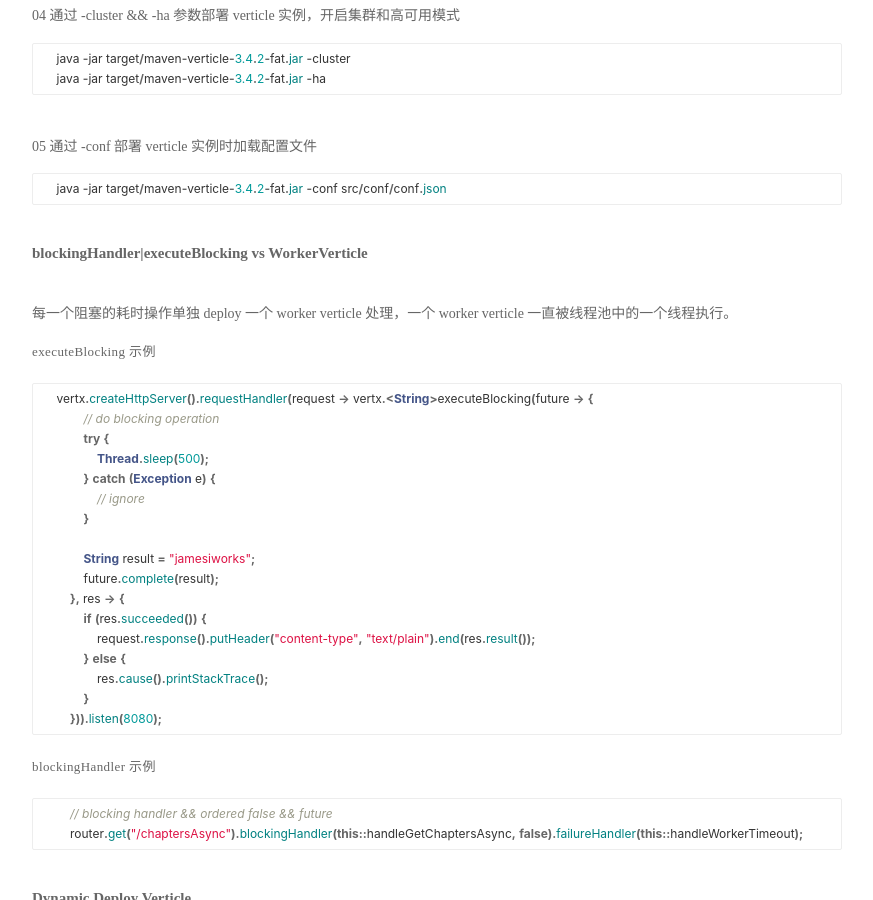
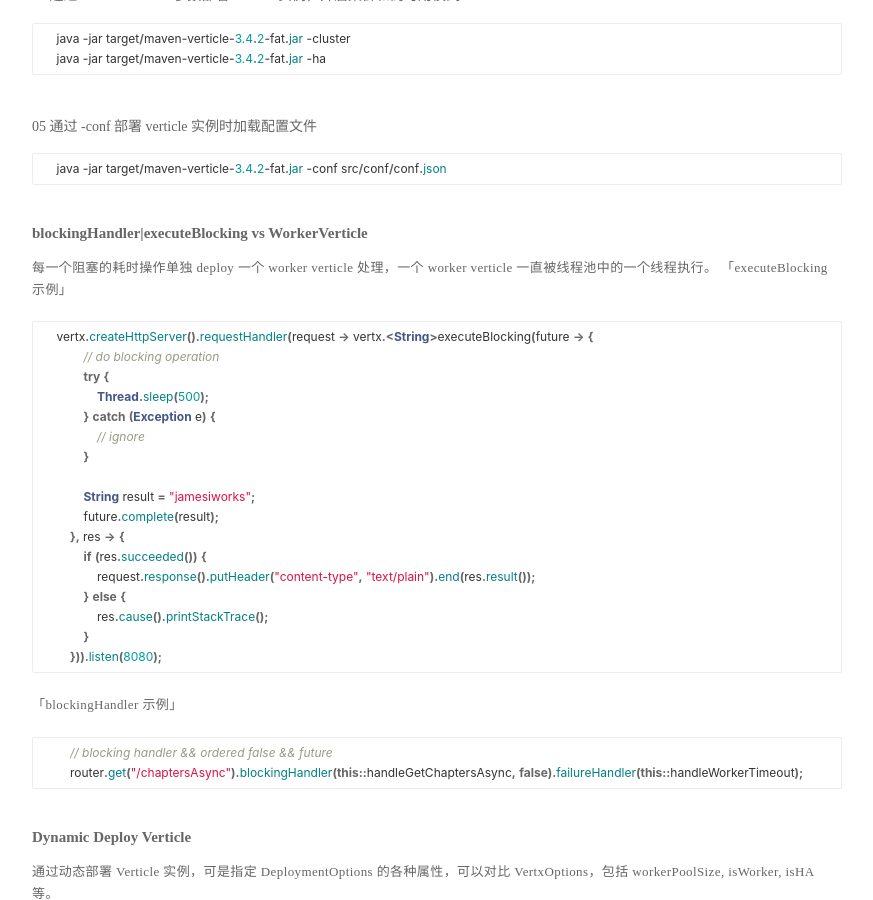
Before and after one commit to Jiangew/jiangew.github.io, a Jekyll site: the page built from _posts/2017-07-14-vert.x-started.markdown, in a window 1280 px wide and 900 px high, scrolled down 1450 px. Shown: the whole window, without its empty margins (203-1076 px from the left). Built offline with Jekyll 4.4.1, drawn with Linux system fonts in a browser that asks for light colours; some of the changed text lies outside the part shown.

````diff
--- a/_posts/2017-07-14-vert.x-started.markdown
+++ b/_posts/2017-07-14-vert.x-started.markdown
@@ -12,11 +12,11 @@ author: JamesiWorks
 ---
 
 ### What is Vert.x ?
-### Vert.x is a tool-kit for building reactive applications on the JVM.
+Vert.x is a tool-kit for building reactive applications on the JVM.
 
 ### Maven Verticle Project
 #### 01 使用 maven-shade-plugin 插件构建 fat-jar 包，包含了所有依赖
-maven:maven-shade-plugin
+「maven:maven-shade-plugin」
 ```java
     <plugin>
         <groupId>org.apache.maven.plugins</groupId>
@@ -74,9 +74,8 @@ maven:maven-shade-plugin
 ```
 
 ### blockingHandler|executeBlocking vs WorkerVerticle
-#### 每一个阻塞的耗时操作单独 deploy 一个 worker verticle 处理，一个 worker verticle 一直被线程池中的一个线程执行。
-
-executeBlocking 示例
+每一个阻塞的耗时操作单独 deploy 一个 worker verticle 处理，一个 worker verticle 一直被线程池中的一个线程执行。
+「executeBlocking 示例」
 ```java
     vertx.createHttpServer().requestHandler(request -> vertx.<String>executeBlocking(future -> {
             // do blocking operation
@@ -96,14 +95,14 @@ executeBlocking 示例
             }
         })).listen(8080);
 ```
-blockingHandler 示例
+「blockingHandler 示例」
 ```java
         // blocking handler && ordered false && future
         router.get("/chaptersAsync").blockingHandler(this::handleGetChaptersAsync, false).failureHandler(this::handleWorkerTimeout);
 ```
 
 ### Dynamic Deploy Verticle
-#### 通过动态部署 Verticle 实例，可是指定 DeploymentOptions 的各种属性，可以对比 VertxOptions，包括 workerPoolSize, isWorker, isHA 等。
+通过动态部署 Verticle 实例，可是指定 DeploymentOptions 的各种属性，可以对比 VertxOptions，包括 workerPoolSize, isWorker, isHA 等。
 ```java
         // different ways of deploying verticles
         // 01 deploy a verticle and do not wait for it to start
````
Also changed, not shown: _posts/2017-02-14-golang-started.markdown (+0 -9 lines).
